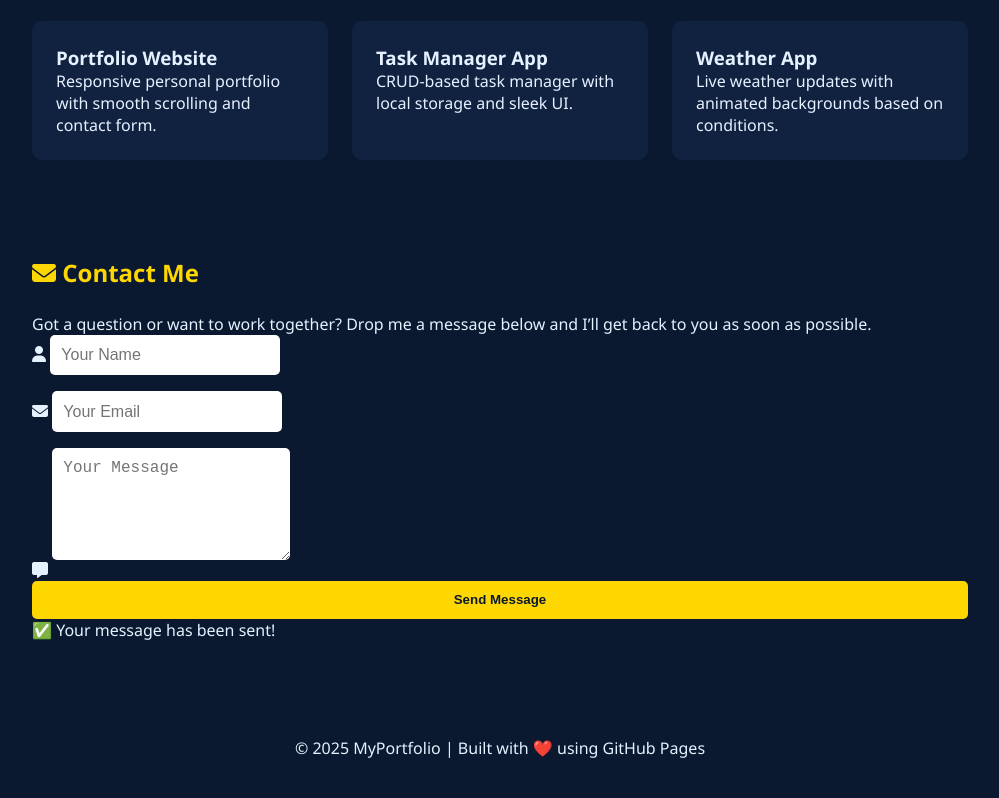
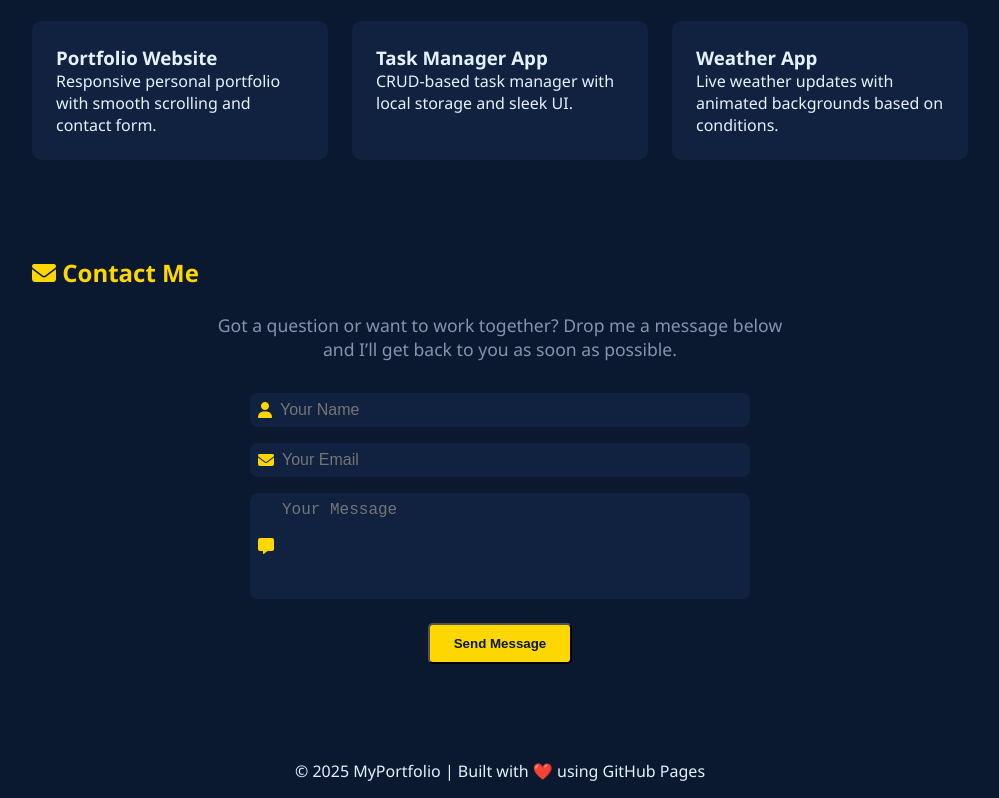
Before and after one commit to Umarhuzaif/Static-Website-with-GitHub-Pages, a plain HTML site: page index.html in a window 1280 px wide. Shown: the part 653-1451 px from the top of the page, without its empty margins (140-1139 px from the left). Before the commit the page ends 1428 px from the top, so only its background shows below. Drawn offline with Linux system fonts and the light colour scheme.

Commit message:
Update style.css

```diff
--- a/style.css
+++ b/style.css
@@ -26,11 +26,67 @@ h2 { margin-bottom: 1.5rem; color: #FFD700; }
 .project-card { background: #112240; padding: 1.5rem; border-radius: 10px; text-decoration: none; color: #E6F1FF; transition: transform 0.3s ease, box-shadow 0.3s ease; }
 .project-card:hover { transform: translateY(-5px); box-shadow: 0 4px 15px rgba(0,0,0,0.3); }
 
-/* Contact Form */
-form { display: flex; flex-direction: column; }
-input, textarea { margin-bottom: 1rem; padding: 0.7rem; border: none; border-radius: 5px; font-size: 1rem; }
-button { background: #FFD700; color: #0A192F; border: none; padding: 0.7rem; border-radius: 5px; cursor: pointer; font-weight: bold; }
-button:hover { background: #e6c200; }
+/* Contact Section */
+.contact-text {
+  text-align: center;
+  max-width: 600px;
+  margin: 0 auto 2rem;
+  color: #8892B0;
+  font-size: 1.1rem;
+}
+
+form {
+  display: flex;
+  flex-direction: column;
+  align-items: center;
+}
+
+.input-group {
+  display: flex;
+  align-items: center;
+  background: #112240;
+  border-radius: 8px;
+  margin-bottom: 1rem;
+  padding: 0.5rem;
+  width: 100%;
+  max-width: 500px;
+}
+.input-group i {
+  margin-right: 0.5rem;
+  color: #FFD700;
+}
+.input-group input,
+.input-group textarea {
+  width: 100%;
+  background: transparent;
+  border: none;
+  outline: none;
+  color: #E6F1FF;
+  font-size: 1rem;
+  resize: none;
+}
+
+/* Popup Styling */
+.popup {
+  display: none;
+  margin-top: 1rem;
+  background: #0f5132;
+  color: #d1e7dd;
+  padding: 0.8rem 1.2rem;
+  border-radius: 8px;
+  font-weight: bold;
+  text-align: center;
+}
+.popup.show {
+  display: block;
+  animation: fadeIn 0.5s ease-in-out;
+}
+
+/* Button */
+button.btn {
+  margin-top: 0.5rem;
+}
+
 
 /* Footer */
 footer { text-align: center; padding: 1rem; background: #0A192F; margin-top: 2rem; }
```
